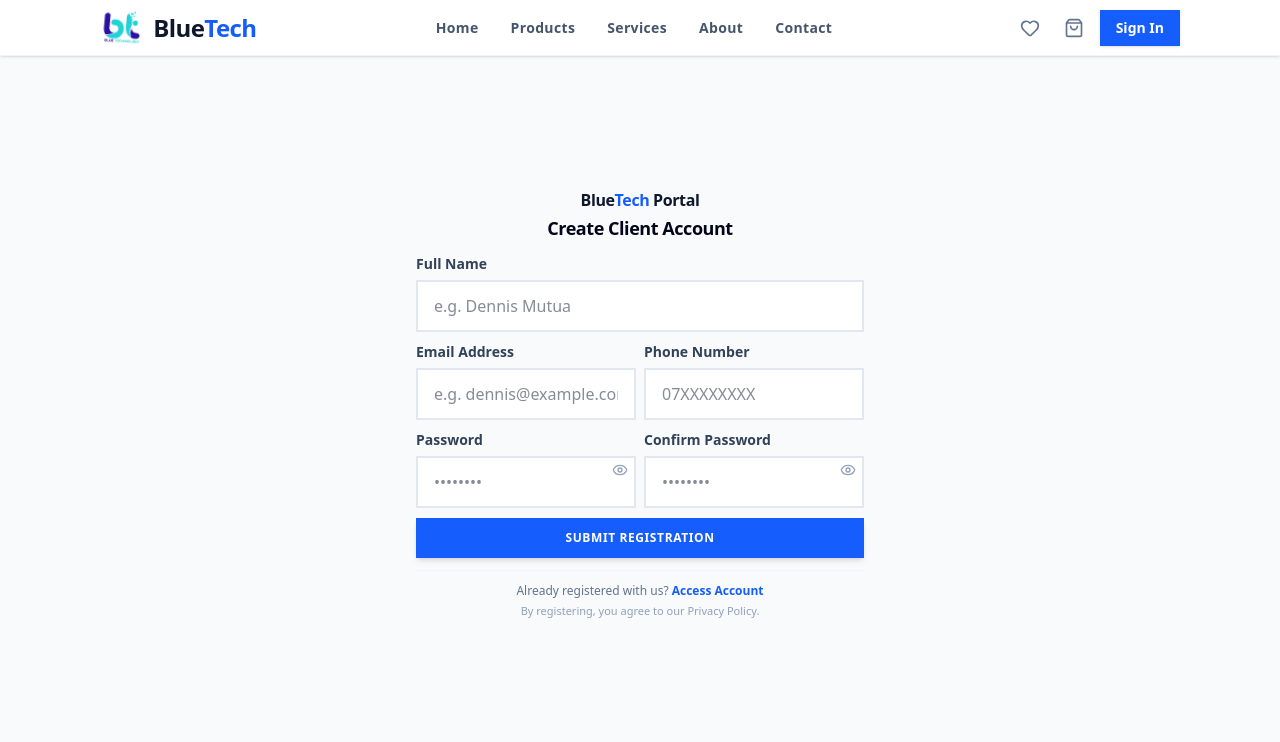
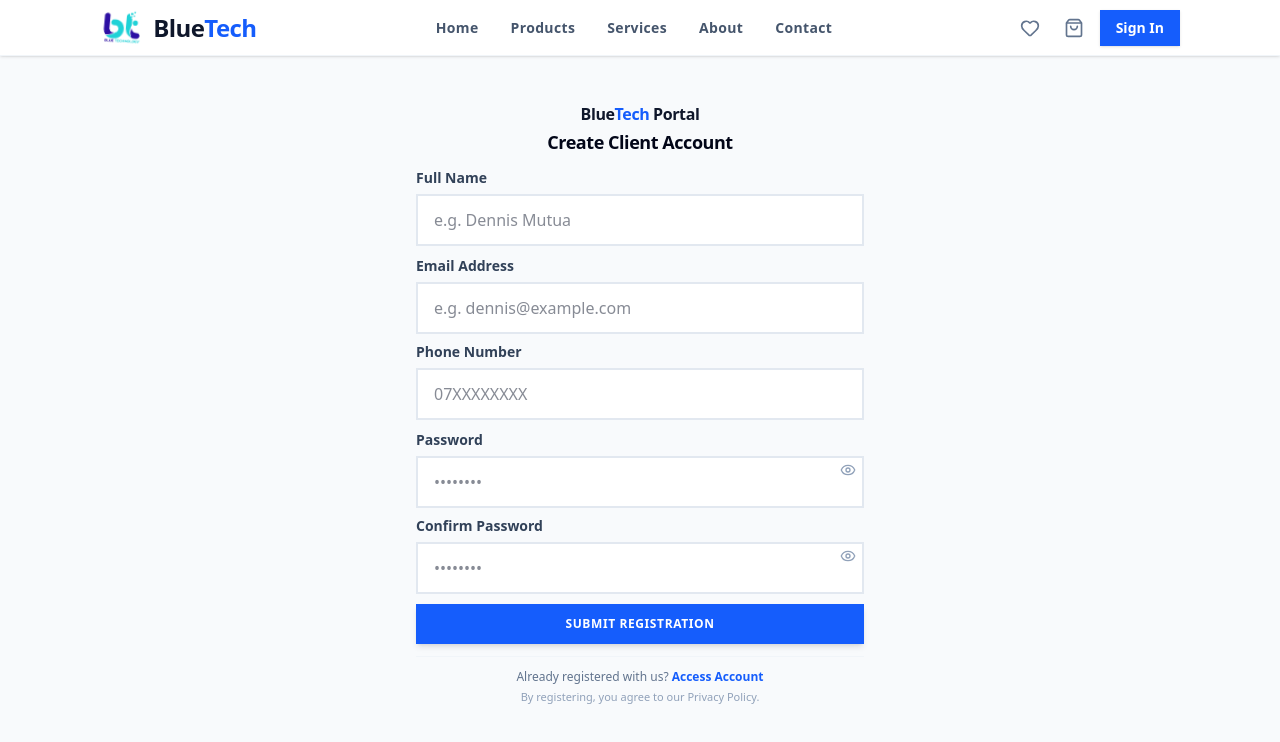
Before and after one commit to bluetech254/bluetech, a React (Vite) app in the folder client/: page /register in a window 1280 px wide. Shown: the top 742 px of the page. Built offline with nearby package versions, Linux system fonts and the light colour scheme; no server answers.

Commit message:
auth: stack register form fields vertically

```diff
--- a/client/src/pages/RegisterPage.tsx
+++ b/client/src/pages/RegisterPage.tsx
@@ -77,12 +77,12 @@
         <form onSubmit={handleSubmit(onSubmit)} className="space-y-2.5">
           <Input id="full_name" label="Full Name" placeholder="e.g. Dennis Mutua" error={errors.full_name?.message} {...register('full_name')} />
 
-          <div className="grid grid-cols-2 gap-2">
+          <div className="grid grid-cols-1 gap-2">
             <Input id="email" label="Email Address" type="email" placeholder="e.g. dennis@example.com" error={errors.email?.message} {...register('email')} />
             <Input id="phone_number" label="Phone Number" placeholder="07XXXXXXXX" error={errors.phone_number?.message} {...register('phone_number')} />
           </div>
 
-          <div className="grid grid-cols-2 gap-2">
+          <div className="grid grid-cols-1 gap-2">
             <div className="relative">
               <Input id="password" label="Password" type={showPassword ? 'text' : 'password'} placeholder="••••••••" error={errors.password?.message} {...register('password')} />
               <button type="button" onClick={() => setShowPassword(!showPassword)} className="absolute right-2 top-8 text-slate-400 hover:text-slate-600 transition-colors">
```
